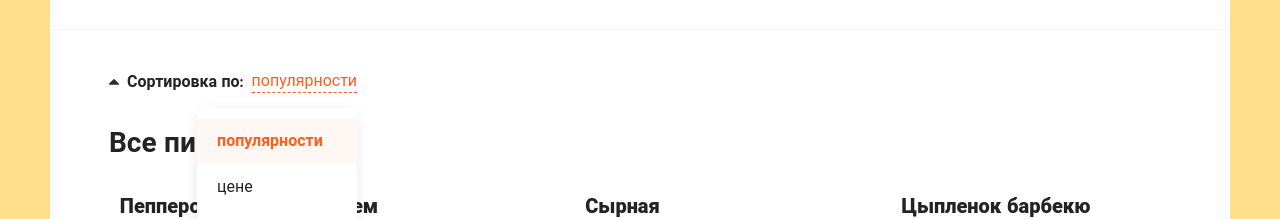
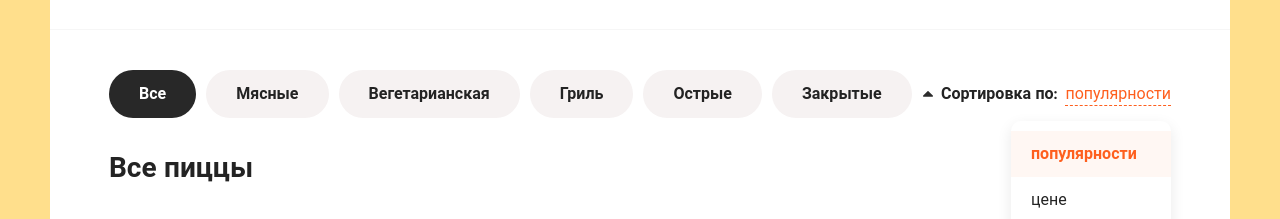
Before and after one commit to Kuban23/pizza_react_typescript, a React (Create React App) app: page / in a window 1280 px wide. Shown: the part 155-374 px from the top of the page. Built offline with nearby package versions, Linux system fonts and the light colour scheme.

Commit message:
fix: сортировка пицц

```diff
--- a/src/App.js
+++ b/src/App.js
@@ -16,7 +16,7 @@ function App() {
             <div className="container">
                <div className="content__top">
                   {/* категирии пицц */}
-                  {/* <Categories /> */}
+                  <Categories />
 
                   {/* сортировка */}
                   <Sort />
```
